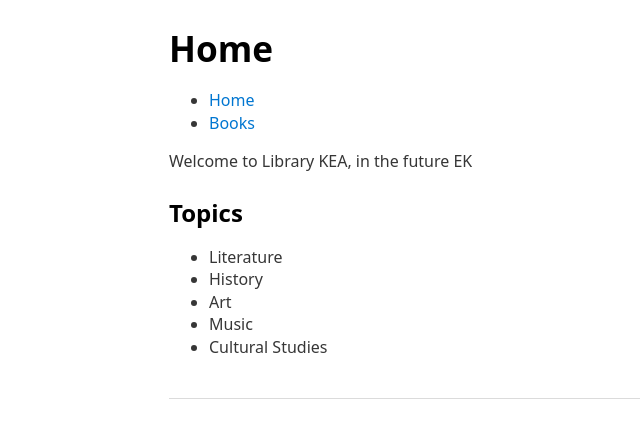
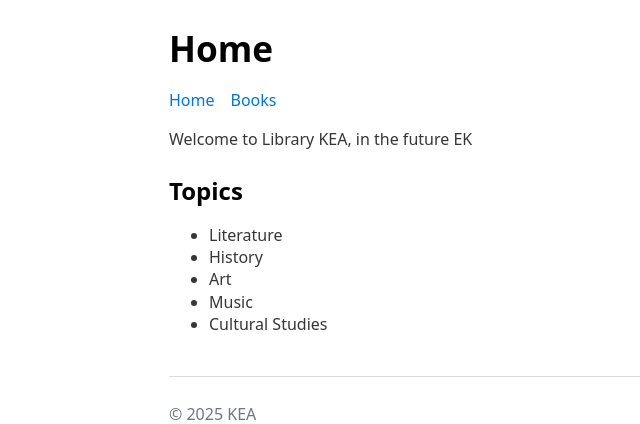
Before and after one commit to FrejaFischer/php_mvc_library, a PHP site: page /public in a window 1280 px wide. Shown: the top 424 px of the page, without its empty margins (71-711 px from the left). Run offline with PHP 8.4, Linux system fonts and the light colour scheme.

Commit message:
added styling

```diff
--- a/App/Views/Base/header.php
+++ b/App/Views/Base/header.php
@@ -5,6 +5,7 @@
     <meta name="viewport" content="width=device-width, initial-scale=1.0">
     <title><?=$pageTitle?></title>
     <link rel="stylesheet" href="https://cdn.jsdelivr.net/npm/water.css@2/out/water.css">
+    <link rel="stylesheet" href="css/styles.css">
 </head>
 <body>
     <header>
--- /dev/null
+++ b/public/css/styles.css
@@ -0,0 +1,10 @@
+nav > ul {
+  display: flex;
+  flex-flow: nowrap;
+  gap: 1rem;
+  padding-left: 0;
+
+  li {
+    list-style-type: none;
+  }
+}
```
